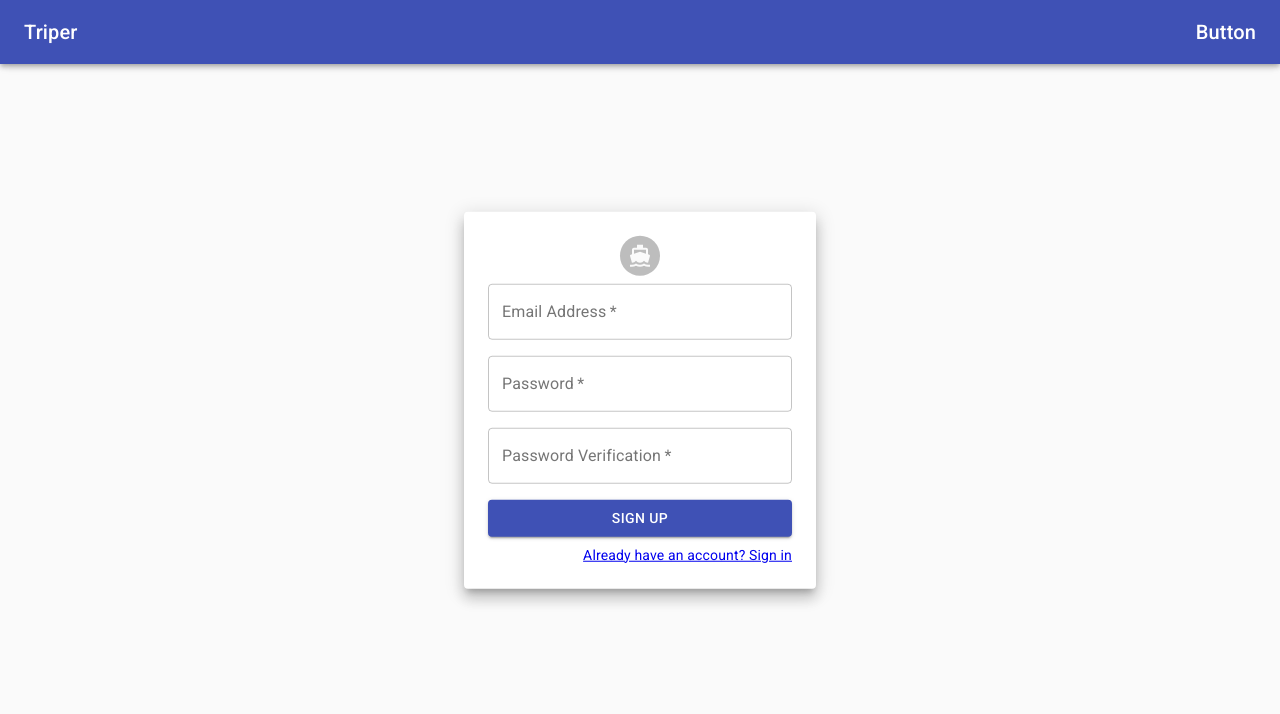
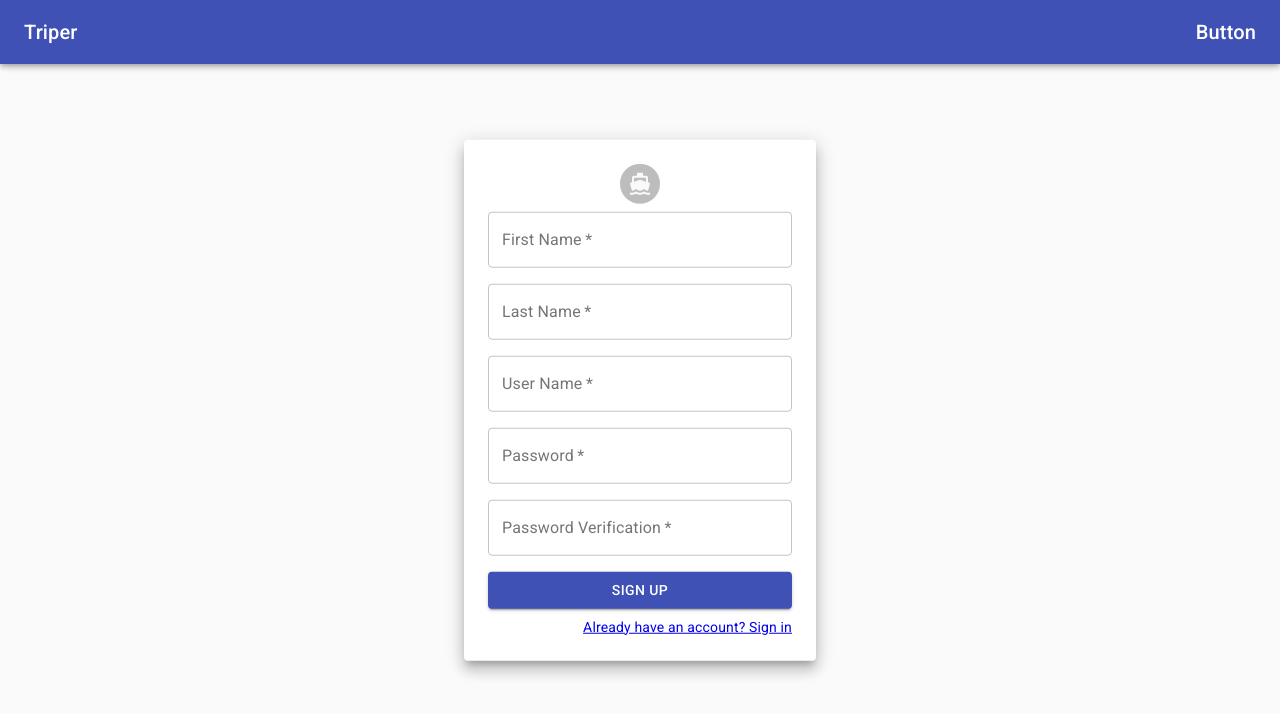
Before and after one commit to YevgenyBen/Project-Three-Client, a React (Create React App) app: page /SignUp in a window 1280 px wide. Shown: the top 714 px of the page. Built offline with nearby package versions, Linux system fonts and the light colour scheme.

Commit message:
Login/Signup started

```diff
--- a/src/components/Login.js
+++ b/src/components/Login.js
@@ -57,10 +57,10 @@ function Login() {
                       variant="outlined"
                       required
                       fullWidth
-                      id="email"
-                      label="Email Address"
-                      name="email"
-                      autoComplete="email"
+                      id="User Name"
+                      label="User Name"
+                      name="User Name"
+                      autoComplete="User Name"
                     />
                   </Grid>
                   <Grid item xs={12}>
--- a/src/components/Signup.js
+++ b/src/components/Signup.js
@@ -1,4 +1,4 @@
-import React from "react";
+import React, { useState } from "react";
 import "typeface-roboto";
 import Paper from "@material-ui/core/Paper";
 import Button from "@material-ui/core/Button";
@@ -36,6 +36,25 @@ const useStyles = makeStyles({
 });
 
 function Login() {
+  const [firstName, setFirstName] = useState("");
+  const [lastName, setLastName] = useState("");
+  const [userName, setUserName] = useState("");
+  const [password, setPassword] = useState("");
+
+  const handleChange = event => {
+    switch (event.target.name) {
+      case "First Name": {
+        setFirstName(event.target.value);
+      }
+      case "Last Name": {
+        setLastName(event.target.value);
+      }
+      case "User Name": {
+        setUserName(event.target.value);
+      }
+    }
+  };
+
   const classes = useStyles();
   return (
     <Container className={classes.root}>
@@ -54,13 +73,36 @@ function Login() {
                 <Grid container spacing={2}>
                   <Grid item xs={12}>
                     <TextField
+                      onChange={handleChange}
                       variant="outlined"
                       required
                       fullWidth
-                      id="email"
-                      label="Email Address"
-                      name="email"
-                      autoComplete="email"
+                      id="First Name"
+                      label="First Name"
+                      name="First Name"
+                      autoComplete="First Name"
+                    />
+                  </Grid>
+                  <Grid item xs={12}>
+                    <TextField
+                      variant="outlined"
+                      required
+                      fullWidth
+                      id="Last Name"
+                      label="Last Name"
+                      name="Last Name"
+                      autoComplete="Last Name"
+                    />
+                  </Grid>
+                  <Grid item xs={12}>
+                    <TextField
+                      variant="outlined"
+                      required
+                      fullWidth
+                      id="User Name"
+                      label="User Name"
+                      name="User Name"
+                      autoComplete="User Name"
                     />
                   </Grid>
                   <Grid item xs={12}>
```
